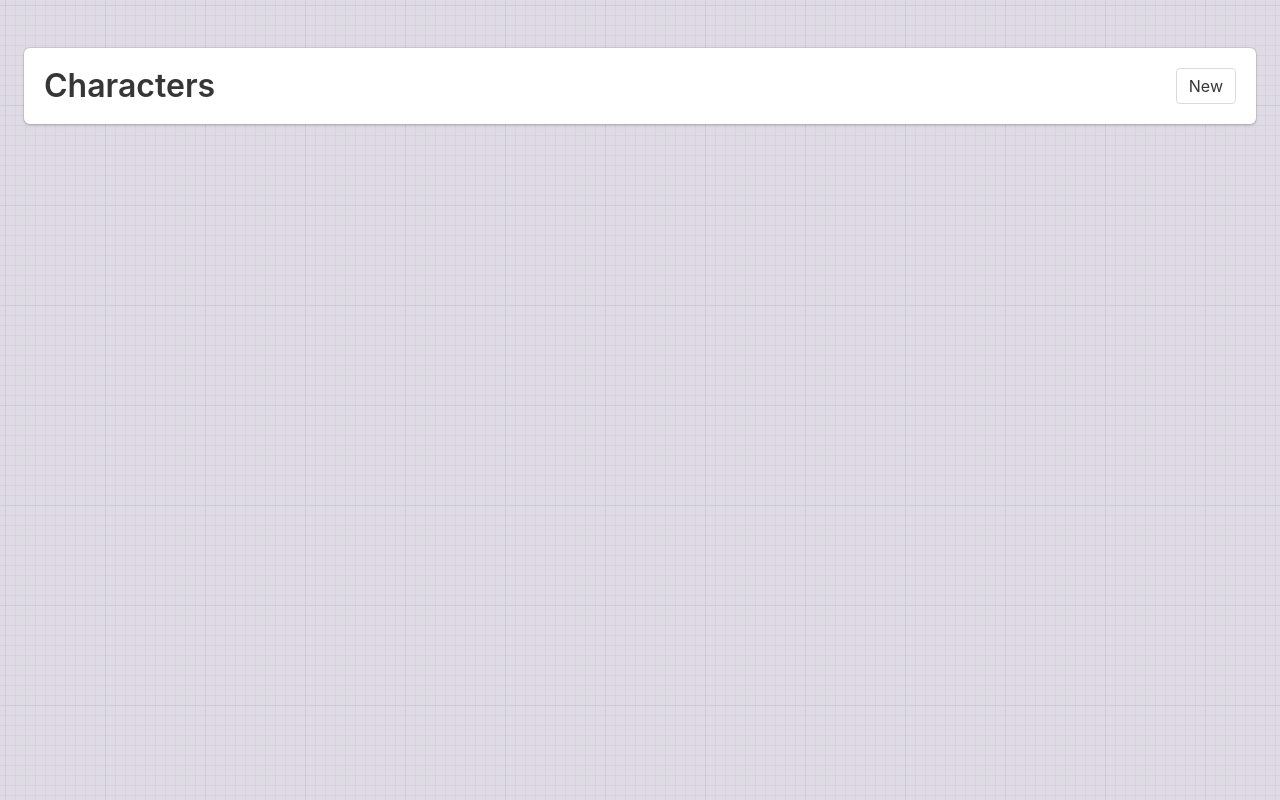
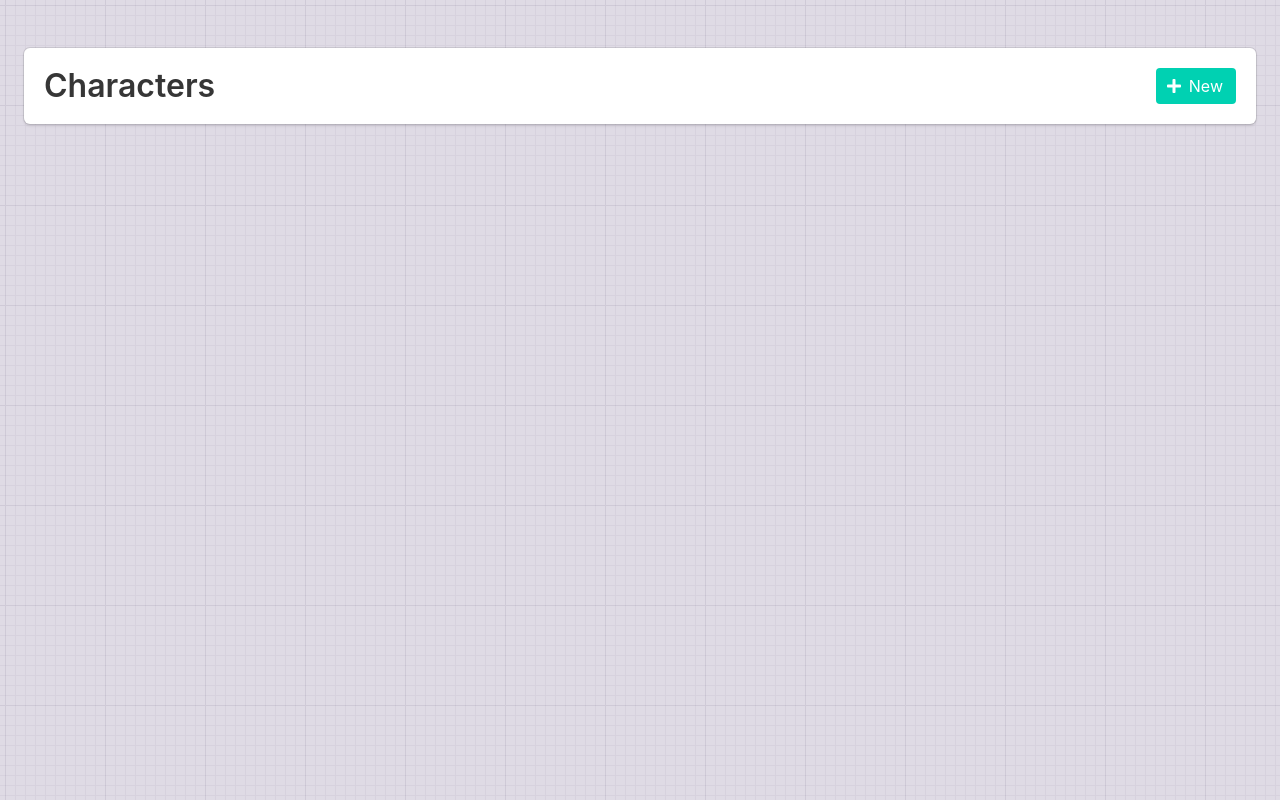
Before and after one commit to Iverum/tabletop, a React (Create React App) app: page / in a window 1280 px wide. Built offline with nearby package versions, Linux system fonts and the light colour scheme.

Commit message:
:lipstick: Improving styling on new character button

```diff
--- a/src/components/Characters.js
+++ b/src/components/Characters.js
@@ -26,8 +26,14 @@ const Characters = inject(stores => {
         <h1 className="title" style={{ marginBottom: 0 }}>
           Characters
         </h1>
-        <button className="button" onClick={props.addCharacter}>
-          New
+        <button
+          className="button is-primary has-icon-left"
+          onClick={props.addCharacter}
+        >
+          <span className="icon">
+            <i className="fas fa-plus" />
+          </span>
+          <span>New</span>
         </button>
       </div>
       {props.characters.map((character, index) => (
```
